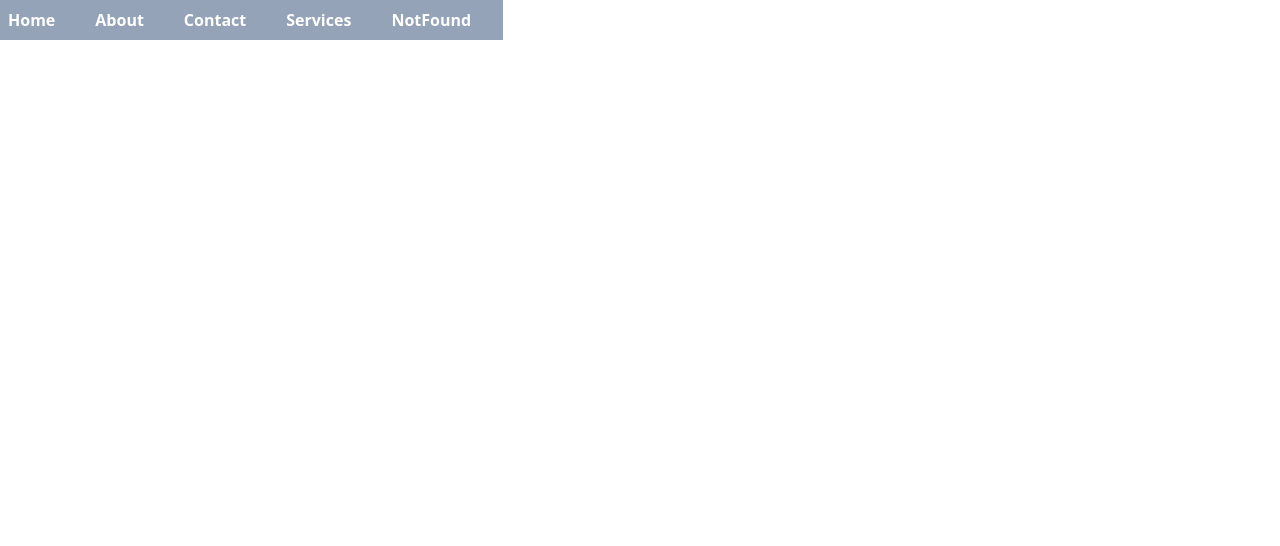
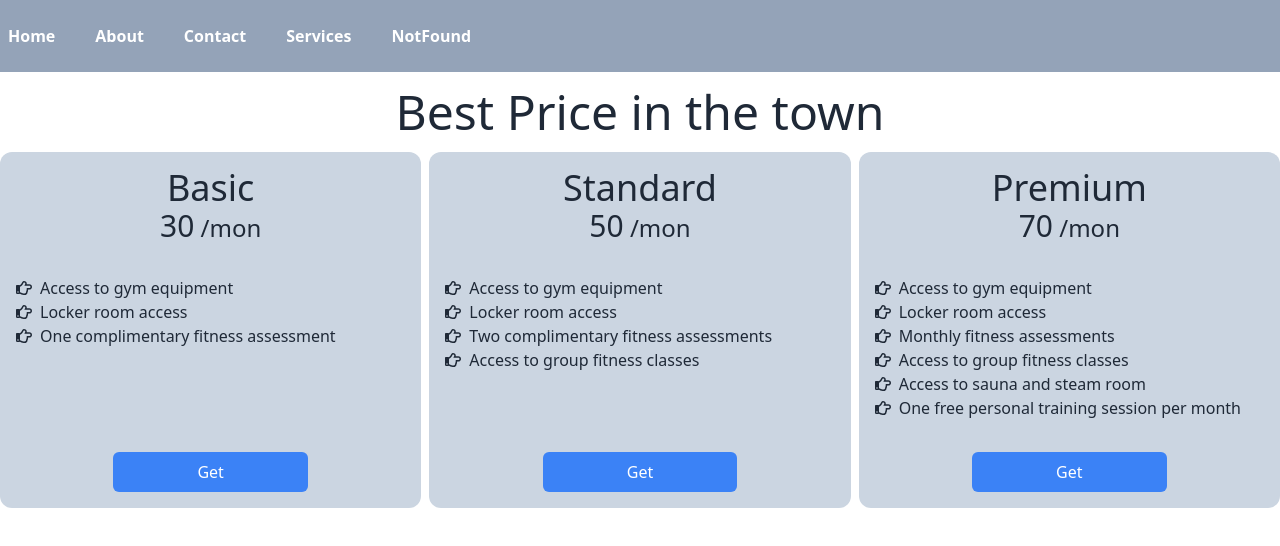
Before and after one commit to yousof-ali/second-website-react, a React app: page / in a window 1280 px wide. Shown: the top 546 px of the page. Built offline with nearby package versions, Linux system fonts and the light colour scheme; the HTML template or start-up script is replaced by a standard one.

Commit message:
data render done

```diff
--- a/src/App.jsx
+++ b/src/App.jsx
@@ -1,6 +1,7 @@
 
 import './App.css'
 import Navbar from './component/NabBar/Navbar'
+import PriceOptions from './component/priceOptions/PriceOptions'
 // import Nav from './component/daisyNav/Nav'
 
 function App() {
@@ -10,6 +11,7 @@ function App() {
     <>
       {/* <Nav></Nav>   */}
       <Navbar></Navbar>
+      <PriceOptions></PriceOptions>
     </>
   )
 }
--- a/src/component/NabBar/Navbar.jsx
+++ b/src/component/NabBar/Navbar.jsx
@@ -20,16 +20,16 @@ const Navbar = () => {
     }
 
     return (
-        <nav>
+        <nav className="bg-slate-400 text-white py-4">
             <div className="md:hidden text-2xl" onClick={togFun}>
                 {
-                   tog === true ? <RxCross2 /> : <CiMenuFries />
+                tog === true ? <RxCross2 /> : <CiMenuFries />
                 }
 
             </div>
-            <ul className={`md:flex  absolute bg-slate-400 text-white ${tog ? '' : "hidden"} `}>
+            <ul className={`md:flex md:static bg-slate-400 text-white  absolute duration-1000 ${tog ? '' : "hidden"} `}>
             {
-               routes.map(route=><Link key={route.id} route={route}></Link>)
+            routes.map(route=><Link key={route.id} route={route}></Link>)
             }
             </ul>
         </nav>
--- /dev/null
+++ b/src/component/features/Features.jsx
@@ -0,0 +1,13 @@
+import { FaRegHandPointRight } from "react-icons/fa";
+import PropTypes from "prop-types"
+
+const Features = ({feature}) => {
+    return (
+       <li className="list-none flex items-center gap-2" ><FaRegHandPointRight />{feature}</li>
+    );
+};
+
+Features.propTypes ={
+    feature: PropTypes.string
+}
+export default Features;
--- /dev/null
+++ b/src/component/priceOption/PriceOption.jsx
@@ -0,0 +1,32 @@
+import PropTypes from 'prop-types';
+import Features from '../features/Features';
+
+const PriceOption = ({option}) => {
+
+    const {name,price,features} = option
+
+    return (
+        <div className='p-4 flex flex-col  rounded-xl bg-slate-300'>
+            <h2 className='text-4xl'>{name}</h2>
+
+            <h2>
+                <span className='text-3xl'>{price}</span>
+                <span className='text-2xl'> /mon</span>
+            </h2>
+            <div className='text-left my-8 flex-grow'>
+                {
+                    features.map((feature,indx)=><Features key={indx} feature={feature}></Features>)
+                }
+            </div>
+            <div>
+               <button className='bg-blue-500 text-white w-1/2 py-2 rounded-md hover:bg-blue-700'>Get</button>
+            </div>
+
+        </div>
+    );
+};
+
+PriceOption.propTypes = {
+    option: PropTypes.object
+}
+export default PriceOption;
--- /dev/null
+++ b/src/component/priceOptions/PriceOptions.jsx
@@ -0,0 +1,56 @@
+import PriceOption from "../priceOption/PriceOption";
+
+const PriceOptions = () => {
+
+    const gymMemberships = [
+        {
+          "id": 1,
+          "name": "Basic",
+          "price": 30,
+          "currency": "USD",
+          "features": [
+            "Access to gym equipment",
+            "Locker room access",
+            "One complimentary fitness assessment"
+          ]
+        },
+        {
+          "id": 2,
+          "name": "Standard",
+          "price": 50,
+          "currency": "USD",
+          "features": [
+            "Access to gym equipment",
+            "Locker room access",
+            "Two complimentary fitness assessments",
+            "Access to group fitness classes"
+          ]
+        },
+        {
+          "id": 3,
+          "name": "Premium",
+          "price": 70,
+          "currency": "USD",
+          "features": [
+            "Access to gym equipment",
+            "Locker room access",
+            "Monthly fitness assessments",
+            "Access to group fitness classes",
+            "Access to sauna and steam room",
+            "One free personal training session per month"
+          ]
+        }
+      ]
+    return (
+        <div className="container mx-auto">
+            <h2 className="text-5xl text-center my-4">Best Price in the town</h2>
+            <div className="grid md:grid-cols-2 lg:grid-cols-3 gap-2 text-center">
+            {
+                gymMemberships.map(option => <PriceOption key={option.id} option={option}></PriceOption>)
+            }
+            </div>
+        </div>
+    );
+};
+
+export default PriceOptions;
```
